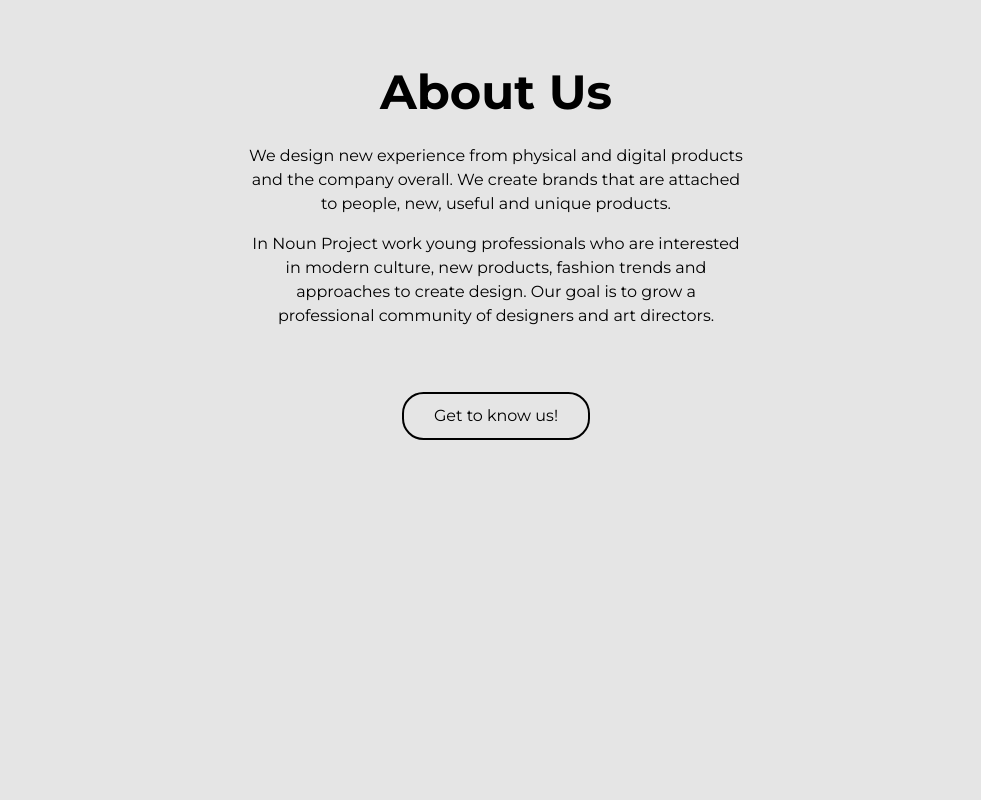
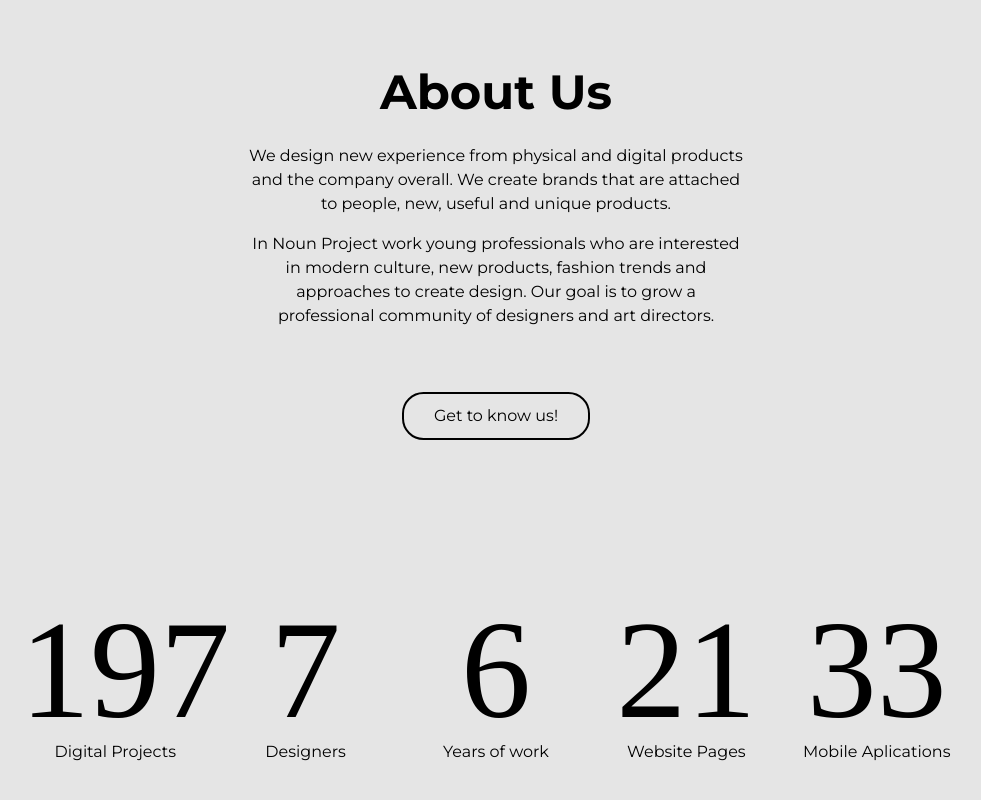
Before and after one commit to fmorar/Noun-Project, a Next.js app: page / in a window 1280 px wide. Shown: the part 2757-3557 px from the top of the page, without its empty margins (144-1125 px from the left). Before the commit the page ends 3197 px from the top, so only its background shows below. Built offline with nearby package versions, Linux system fonts and the light colour scheme; a web font is replaced by a local one.

Commit message:
counter without animations

```diff
--- a/components/counter.js
+++ b/components/counter.js
@@ -1,12 +1,66 @@
-const Counter = () => {
+const Counter = ({projects, designers, years, website, aplications}) => {
+  const counters = [
+    projects,
+    designers,
+    years,
+    website,
+    aplications
+  ];
+  const speed = 200;
+
+  counters.forEach((counter) => {
+    // const animate = () => {
+    //   const value = +counter.getAttribute("akhi");
+    //   const data = +counter.innerText;
+
+    //   const time = value / speed;
+    //   if (data < value) {
+    //     counter.innerText = Math.ceil(data + time);
+    //     setTimeout(animate, 1);
+    //   } else {
+    //     counter.innerText = value;
+    //   }
+    // };
+
+    // animate();
+  });
+
   return (
     <>
-      <div class="content">
-        <div class="value" akhi="1000">0</div>
-        <div class="value" akhi="500">0</div>
-        <div class="value" akhi="700">0</div>
-        <div class="value" akhi="999">0</div>
+      <div className="container mb-x-large counter">
+        <div className='counter__category'>
+          <p akhi={projects}>
+            197
+          </p>
+          <span>Digital Projects</span>
+        </div>
+        <div className='counter__category'>
+          <p akhi={designers}>
+            7
+          </p>
+          <span>Designers</span>
+        </div>
+        <div className='counter__category'>
+          <p akhi={years}>
+            6
+          </p>
+          <span>Years of work</span>
+        </div>
+        <div className='counter__category'>
+          <p akhi={website}>
+            21
+          </p>
+          <span>Website Pages</span>
+        </div>
+        <div className='counter__category'>
+          <p akhi={website}>
+            33
+          </p>
+          <span>Mobile Aplications</span>
+        </div>
       </div>
     </>
   );
 }
+
+export default Counter;
--- a/components/landing.js
+++ b/components/landing.js
@@ -4,6 +4,7 @@
 import ImageTools from '../pages/images/image-tools.png'
 import ImagePc from '../pages/images/image-pc.png'
 import SectionBlack from './section-black'
+import Counter from './counter'
 
 const text = `We design new experience from physical and digital products and the company overall. We create brands that are attached to people, new, useful and unique products.
 We believe in business and help invest in design with multiple returns. We work so that our customers develop faster than competitors.`
@@ -47,12 +48,13 @@
         <p className='text-width-small mb-large'>
           In Noun Project work young professionals who are interested in modern culture, new products, fashion trends and approaches to create design. Our goal is to grow a professional community of designers and art directors.
         </p>
-        <div className='d-flex justify-content-center'>
+        <div className='d-flex justify-content-center mb-x-large'>
           <Button className="btn btn-secondary btn-secondary--w" href="/" >
             Get to know us!
           </Button>
         </div>
       </div>
+      <Counter projects='500' designers='500' years='500' website='500' aplications/>
     </>
   )
 };
--- /dev/null
+++ b/styles/partials/03-molecules/_counter.scss
@@ -0,0 +1,38 @@
+.counter {
+  display: none;
+  justify-content:space-between;
+  padding-bottom: $space-medium;
+  position: relative;
+
+  @include query(768px) {
+    display: flex;
+  }
+
+  &::after {
+    background-color: #000;
+    content: "";
+    height: 1px;
+    position: absolute;
+    width: 60%;
+    left: 50%;
+    transform: translateX(-50%);
+    bottom: 0;
+  }
+}
+
+.counter__category {
+  width: calc(100%/5);
+
+  p {
+    font-family: $font-contrast;
+    font-size: 140px;
+    line-height: 140px;
+    margin: 0;
+    text-align: center;
+  }
+
+  span {
+    display: block;
+    text-align: center;
+  }
+}
--- a/styles/stytles.scss
+++ b/styles/stytles.scss
@@ -11,6 +11,7 @@
 @import "partials/02-atoms/buttons";
 @import "partials/03-molecules/social";
 @import "partials/03-molecules/categories-cards";
+@import "partials/03-molecules/counter";
 @import "partials/04-organisms/header";
 @import "partials/04-organisms/hero";
 @import "partials/04-organisms/col-img-text";
```
